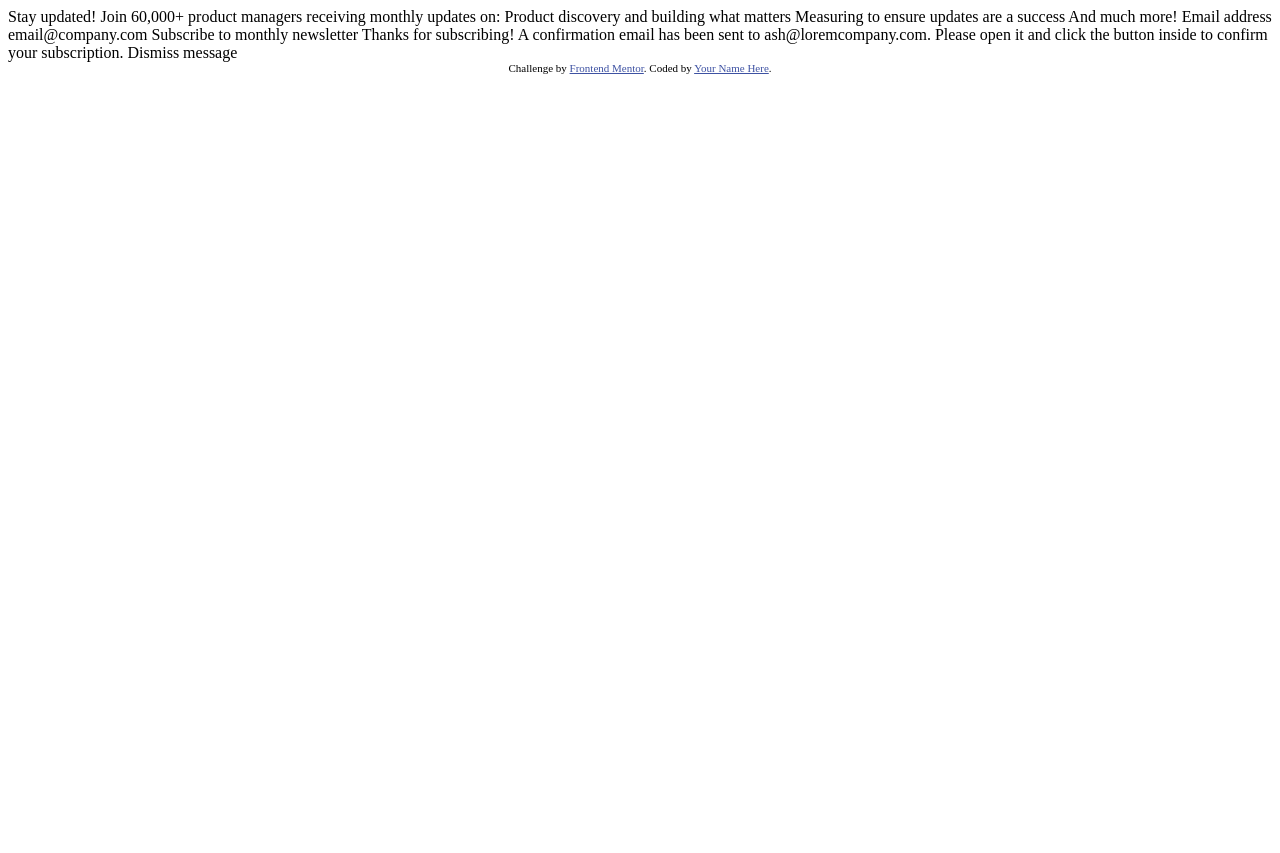
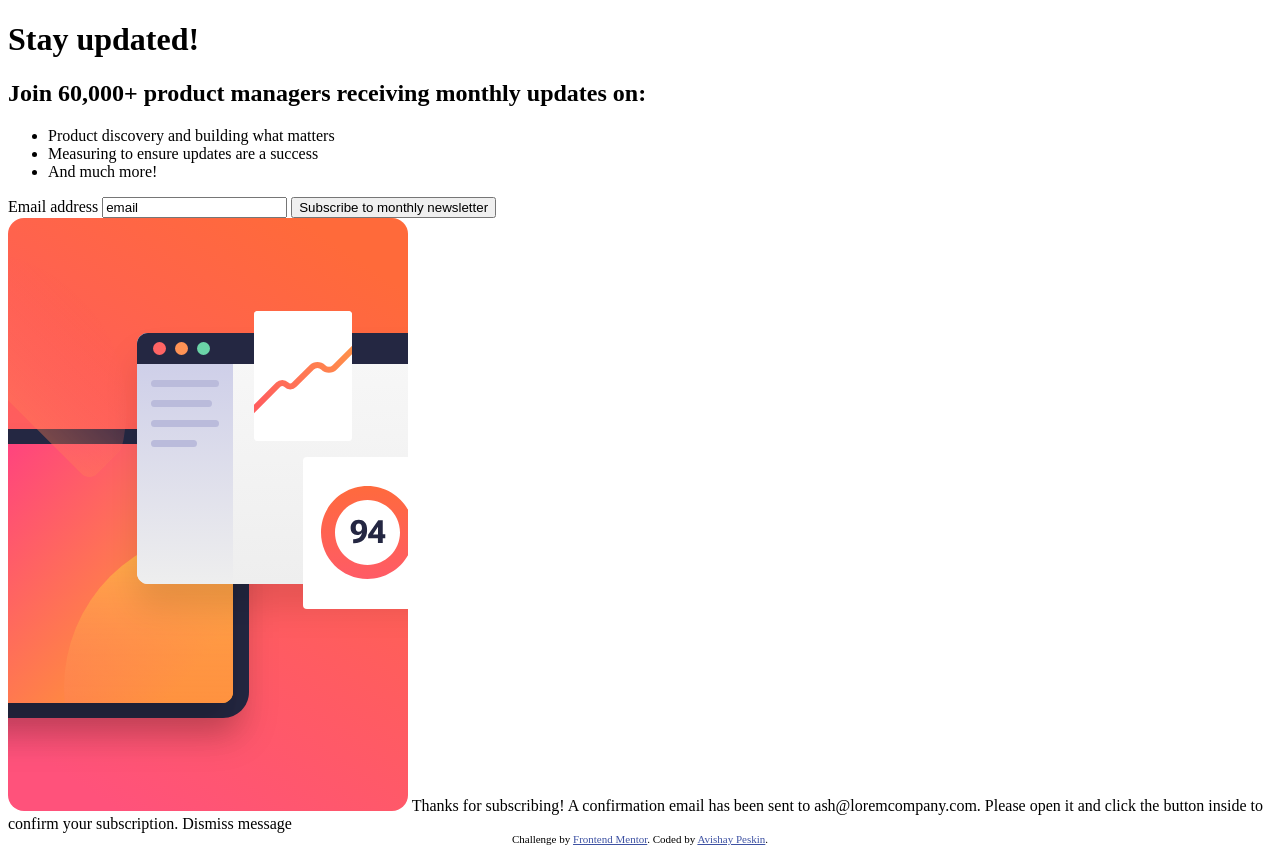
Before and after one commit to avishaypesk/newsletter-signup-challenge, a plain HTML site: page index.html in a window 1280 px wide. Before the commit the page ends 800 px from the top, so only its background shows below. Drawn offline with Linux system fonts and the light colour scheme.

Commit message:
add html markup and classes

```diff
--- a/index.html
+++ b/index.html
@@ -1,8 +1,10 @@
 <!DOCTYPE html>
 <html lang="en">
+
 <head>
   <meta charset="UTF-8">
-  <meta name="viewport" content="width=device-width, initial-scale=1.0"> <!-- displays site properly based on user's device -->
+  <meta name="viewport" content="width=device-width, initial-scale=1.0">
+  <!-- displays site properly based on user's device -->
 
   <link rel="icon" type="image/png" sizes="32x32" href="./assets/images/favicon-32x32.png">
 
@@ -10,43 +12,60 @@
 
   <!-- Feel free to remove these styles or customise in your own stylesheet 👍 -->
   <style>
-    .attribution { font-size: 11px; text-align: center; }
-    .attribution a { color: hsl(228, 45%, 44%); }
+    .attribution {
+      font-size: 11px;
+      text-align: center;
+    }
+
+    .attribution a {
+      color: hsl(228, 45%, 44%);
+    }
   </style>
 </head>
+
 <body>
 
-  <!-- Sign-up form start -->
+  <div class="newsletter">
 
-  Stay updated!
+    <div class="newsletter__container">
 
-  Join 60,000+ product managers receiving monthly updates on:
+      <div class="newsletter__form">
 
-  Product discovery and building what matters
-  Measuring to ensure updates are a success
-  And much more!
+        <h1 class="newsletter__title">Stay updated!</h1>
 
-  Email address
-  email@company.com
+        <h2 class="newsletter__subtitle">Join 60,000+ product managers receiving monthly updates on:</h2>
 
-  Subscribe to monthly newsletter
+        <ul class="newsletter__list">
+          <li class="newsletter__list-item">Product discovery and building what matters</li>
+          <li class="newsletter__list-item"> Measuring to ensure updates are a success</li>
+          <li class="newsletter__list-item"> And much more!</li>
+        </ul>
 
-  <!-- Sign-up form end -->
 
-  <!-- Success message start -->
+        <span class="newsletter__span">Email address</span>
 
-  Thanks for subscribing!
+        <input class="newsletter__input" placeholder="email@company.com" type="email" value="email" required>
 
-  A confirmation email has been sent to ash@loremcompany.com.
-  Please open it and click the button inside to confirm your subscription.
+        <button class="newsletter__button" type="button">Subscribe to monthly newsletter</button>
 
-  Dismiss message
+      </div>
+      <img src="./assets/images/illustration-sign-up-desktop.svg" alt="sign up illustration" />
 
-  <!-- Success message end -->
+      Thanks for subscribing!
 
+      A confirmation email has been sent to ash@loremcompany.com.
+      Please open it and click the button inside to confirm your subscription.
+
+      Dismiss message
+
+
+
+    </div>
+  </div>
   <div class="attribution">
     Challenge by <a href="https://www.frontendmentor.io?ref=challenge" target="_blank">Frontend Mentor</a>.
-    Coded by <a href="#">Your Name Here</a>.
+    Coded by <a href="https://github.com/avishaypesk" target="_blank">Avishay Peskin</a>.
   </div>
 </body>
+
 </html>
```
